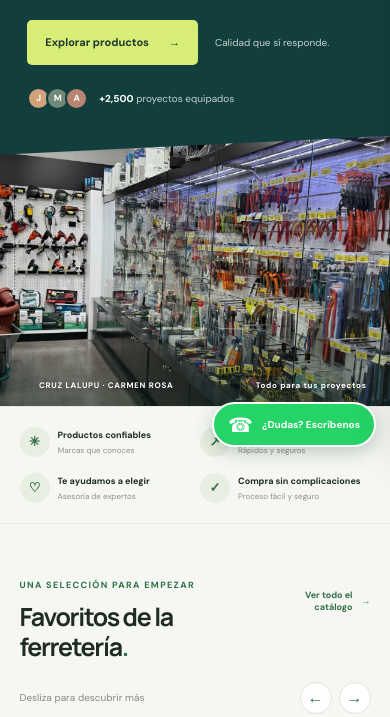
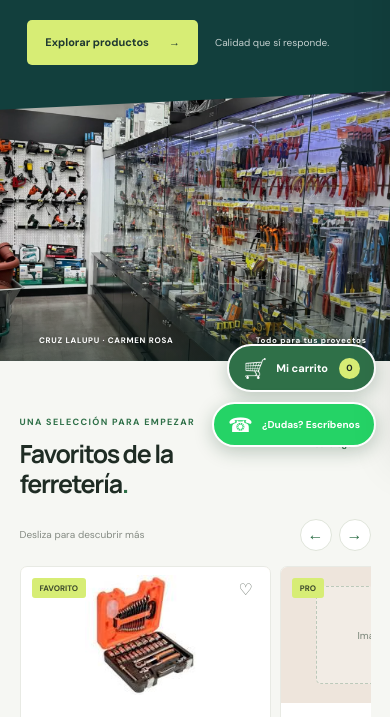
Before and after one commit to fjtrelles-ship-it/web-silva, a plain HTML site: page index.html in a window 390 px wide. Shown: the part 383-1100 px from the top of the page. Drawn offline with Linux system fonts and the light colour scheme.

Commit message:
Add files via upload

```diff
--- a/index.html
+++ b/index.html
@@ -9,9 +9,9 @@
   <link rel="preconnect" href="https://fonts.googleapis.com">
   <link rel="preconnect" href="https://fonts.gstatic.com" crossorigin>
   <link href="https://fonts.googleapis.com/css2?family=DM+Sans:wght@400;500;600;700&family=Manrope:wght@400;500;600;700;800&display=swap" rel="stylesheet">
-  <link rel="stylesheet" href="style.css?v=2">
+  <link rel="stylesheet" href="style.css?v=3">
   <script src="productos.js" defer></script>
-  <script src="script.js" defer></script>
+  <script src="script.js?v=3" defer></script>
 </head>
 <body>
   <header class="site-header">
@@ -34,7 +34,7 @@
       <button class="cart-trigger" id="cart-trigger" data-open-cart type="button" aria-label="Abrir carrito">
         <span class="cart-icon" aria-hidden="true">🛒</span>
         <span class="cart-trigger-label">Mi carrito</span>
-        <span class="cart-count" id="cart-count">0</span>
+        <span class="cart-count" data-cart-count>0</span>
       </button>
     </div>
   </header>
@@ -59,23 +59,12 @@
           <a class="button button-dark" href="catalogo.html">Explorar productos <span aria-hidden="true">→</span></a>
           <span class="hero-note">Calidad que sí responde.</span>
         </div>
-        <div class="hero-proof">
-          <div class="proof-avatars" aria-hidden="true"><i>J</i><i>M</i><i>A</i></div>
-          <span><strong>+2,500</strong> proyectos equipados</span>
-        </div>
       </div>
       <div class="hero-art">
         <img class="hero-photo" src="imagenes/FRONT.webp" alt="Interior de la ferretería Cruz Lalupu Carmen Rosa">
         <div class="art-caption"><span>CRUZ LALUPU · CARMEN ROSA</span><span>Todo para tus proyectos</span></div>
       </div>
       <div class="hero-index" aria-hidden="true">CRUZ LALUPU · CARMEN ROSA</div>
-    </section>
-
-    <section class="benefits" aria-label="Beneficios">
-      <div class="benefit"><span class="benefit-icon">✳</span><span><strong>Productos confiables</strong><small>Marcas que conoces</small></span></div>
-      <div class="benefit"><span class="benefit-icon">↗</span><span><strong>Envíos a tu puerta</strong><small>Rápidos y seguros</small></span></div>
-      <div class="benefit"><span class="benefit-icon">♡</span><span><strong>Te ayudamos a elegir</strong><small>Asesoría de expertos</small></span></div>
-      <div class="benefit"><span class="benefit-icon">✓</span><span><strong>Compra sin complicaciones</strong><small>Proceso fácil y seguro</small></span></div>
     </section>
 
     <section class="products-section favorites-section" id="productos" aria-labelledby="products-title">
@@ -155,6 +144,11 @@
   </aside>
 
   <div class="toast" id="toast" role="status" aria-live="polite"></div>
+  <button class="cart-float" data-open-cart type="button" aria-label="Abrir carrito">
+    <span class="cart-icon" aria-hidden="true">🛒</span>
+    <span>Mi carrito</span>
+    <span class="cart-count" data-cart-count>0</span>
+  </button>
   <a class="whatsapp-float" href="https://wa.me/51984594013?text=Hola%2C%20necesito%20ayuda%20con%20un%20producto." target="_blank" rel="noopener noreferrer" aria-label="Contactar por WhatsApp">
     <span aria-hidden="true">☎</span><span class="whatsapp-label">¿Dudas? Escríbenos</span>
   </a>
--- a/script.js
+++ b/script.js
@@ -15,6 +15,7 @@ const scrim = document.querySelector("#scrim");
 const cartItems = document.querySelector("#cart-items");
 const cartEmpty = document.querySelector("#cart-empty");
 const cartSummary = document.querySelector("#cart-summary");
+const cartCounts = document.querySelectorAll("[data-cart-count]");
 const deliverySelect = document.querySelector("#delivery-method");
 const favorites = loadFavorites();
 let recentlyAddedProductId = null;
@@ -133,7 +134,7 @@ function estimatedTotal() {
 function renderCart() {
   if (!cartDrawer) return;
   const quantity = cartQuantity();
-  document.querySelector("#cart-count").textContent = quantity;
+  cartCounts.forEach((count) => { count.textContent = quantity; });
   document.querySelector("#drawer-count").textContent = `(${quantity})`;
   document.querySelector("#cart-subtotal").textContent = money.format(cartSubtotal());
   document.querySelector("#checkout-total").textContent = money.format(estimatedTotal());
@@ -200,7 +201,6 @@ function addToCart(productId) {
   saveCart();
   renderCart();
   const addButton = productGrid?.querySelector(`[data-add="${productId}"]`);
-  const cartCount = document.querySelector("#cart-count");
   if (addButton) {
     const originalContent = addButton.innerHTML;
     addButton.classList.add("is-added");
@@ -213,12 +213,12 @@ function addToCart(productId) {
       addButton.innerHTML = originalContent;
     }, 1000);
   }
-  if (cartCount) {
+  cartCounts.forEach((cartCount) => {
     cartCount.classList.remove("is-bumped");
     void cartCount.offsetWidth;
     cartCount.classList.add("is-bumped");
     window.setTimeout(() => cartCount.classList.remove("is-bumped"), 500);
-  }
+  });
   showToast(`${product.name} se agregó al carrito`);
 }
 
--- a/style.css
+++ b/style.css
@@ -66,24 +66,11 @@ h1, h2, h3, p { margin-top: 0; }
 .hero .button-dark { background: var(--lime); color: #1f3831; }
 .hero .button-dark:hover { background: #e1f58a; }
 .hero-note { color: rgb(255 255 255 / 75%); font-size: 10px; }
-.hero-proof { display: flex; align-items: center; gap: 11px; margin-top: 34px; color: rgb(255 255 255 / 75%); font-size: 10px; }
-.hero-proof strong { color: #fff; }
-.proof-avatars { display: flex; padding-left: 4px; }
-.proof-avatars i { width: 23px; height: 23px; display: grid; place-items: center; margin-left: -4px; border: 2px solid #123f3d; border-radius: 50%; background: #d2a27b; color: #fff; font-size: 9px; font-style: normal; font-weight: 700; }
-.proof-avatars i:nth-child(2) { background: #708978; }
-.proof-avatars i:nth-child(3) { background: #b98571; }
 .hero-art { position: relative; min-height: 440px; align-self: stretch; overflow: hidden; clip-path: polygon(9% 0, 100% 0, 100% 100%, 0 100%); }
 .hero-art::after { content: ""; position: absolute; inset: 0; background: linear-gradient(0deg, rgb(13 34 31 / 55%), transparent 34%); }
 .hero-photo { position: absolute; inset: 0; width: 100%; height: 100%; object-fit: cover; object-position: center; }
 .art-caption { position: absolute; z-index: 1; right: 6%; bottom: 6%; left: 10%; display: flex; justify-content: space-between; gap: 12px; color: #fff; font-size: 8px; font-weight: 700; letter-spacing: .7px; text-shadow: 0 1px 5px rgb(0 0 0 / 35%); }
 .hero-index { position: absolute; left: 2%; bottom: 41px; color: rgb(255 255 255 / 50%); font-size: 8px; font-weight: 700; letter-spacing: 1.5px; writing-mode: vertical-rl; transform: rotate(180deg); }
-
-.benefits { display: grid; grid-template-columns: repeat(4, 1fr); gap: 22px; max-width: 1280px; padding: 23px 6.25%; margin: 0 auto; border-top: 1px solid var(--line); border-bottom: 1px solid var(--line); }
-.benefit { display: flex; align-items: center; gap: 11px; }
-.benefit-icon { width: 34px; height: 34px; display: grid; flex: 0 0 auto; place-items: center; border-radius: 50%; background: #e8eee1; color: var(--green); font-size: 15px; font-weight: 700; }
-.benefit strong, .benefit small { display: block; }
-.benefit strong { font-size: 10px; }
-.benefit small { margin-top: 4px; color: #8b9189; font-size: 9px; }
 
 .products-section { max-width: 1280px; padding: 66px 6.25% 51px; margin: 0 auto; scroll-margin-top: 20px; }
 .section-heading { display: flex; align-items: end; justify-content: space-between; }
@@ -177,7 +164,6 @@ body.has-open-cart { overflow: hidden; }
   .hero-copy { padding-right: 4vw; padding-left: 5vw; }
   .hero h1 { font-size: clamp(38px, 5vw, 49px); }
   .hero-art { min-height: 400px; }
-  .benefits { padding-right: 4%; padding-left: 4%; }
   .products-section { padding-right: 4%; padding-left: 4%; }
   .product-grid { grid-template-columns: repeat(3, minmax(0, 1fr)); }
   .project-banner { margin-right: 4%; margin-left: 4%; }
@@ -204,14 +190,8 @@ body.has-open-cart { overflow: hidden; }
   .hero-copy { padding: 40px 7% 26px; }
   .hero h1 { margin-top: 13px; font-size: clamp(34px, 10.5vw, 48px); letter-spacing: -2.3px; }
   .hero-copy > p { max-width: 330px; font-size: 12px; }
-  .hero-proof { margin-top: 22px; }
   .hero-art { min-height: 270px; clip-path: polygon(0 7%, 100% 0, 100% 100%, 0 100%); }
   .hero-index { display: none; }
-  .benefits { grid-template-columns: repeat(2, 1fr); gap: 16px 10px; padding: 20px 5%; }
-  .benefit { gap: 8px; }
-  .benefit-icon { width: 30px; height: 30px; font-size: 13px; }
-  .benefit strong { font-size: 9px; }
-  .benefit small { font-size: 8px; }
   .products-section { padding: 48px 5% 39px; }
   .section-heading { align-items: start; gap: 10px; }
   .section-heading h2 { max-width: 250px; font-size: 25px; }
@@ -245,7 +225,8 @@ body.has-open-cart { overflow: hidden; }
 .product-visual { background: var(--product-bg, #eaf0e5); }
 .product-image-placeholder { z-index: 1; width: min(72%, 210px); height: 72%; display: grid; place-items: center; border: 1px dashed rgb(47 112 72 / 28%); border-radius: 5px; background: rgb(255 255 255 / 28%); color: #788477; font-size: 10px; }
 .product-image { z-index: 1; width: 100%; height: 100%; object-fit: contain; }
-.cart-item-visual .product-image { width: 100%; height: 100%; padding: 5px; }
+.product-visual > .product-image { position: absolute; inset: 0; padding: 8px; object-position: center; background: #fff; }
+.cart-item-visual .product-image { padding: 5px; }
 .cart-item-visual .product-image-placeholder { width: 90%; height: 90%; font-size: 7px; text-align: center; }
 .cart-item-visual { overflow: hidden; }
 .product-badge, .favorite-button { z-index: 2; }
@@ -281,9 +262,13 @@ body.has-open-cart { overflow: hidden; }
 .field-label { margin-top: 10px; }
 .form-field { min-height: 39px; }
 textarea.form-field { min-height: 58px; }
-.whatsapp-float { position: fixed; z-index: 9; right: 20px; bottom: 20px; display: flex; align-items: center; gap: 9px; min-height: 48px; padding: 0 16px; border: 2px solid #fff; border-radius: 28px; background: #25d366; color: #fff; box-shadow: 0 5px 18px rgb(20 62 34 / 25%); font-size: 20px; transition: transform .18s, box-shadow .18s; }
+.whatsapp-float { position: fixed; z-index: 9; right: 20px; bottom: calc(20px + env(safe-area-inset-bottom)); display: flex; align-items: center; gap: 9px; min-height: 48px; padding: 0 16px; border: 2px solid #fff; border-radius: 28px; background: #25d366; color: #fff; box-shadow: 0 5px 18px rgb(20 62 34 / 25%); font-size: 20px; transition: transform .18s, box-shadow .18s; }
 .whatsapp-float:hover { transform: translateY(-2px); box-shadow: 0 8px 22px rgb(20 62 34 / 30%); }
 .whatsapp-label { font-size: 10px; font-weight: 700; }
+.cart-float { position: fixed; z-index: 9; right: 20px; bottom: calc(80px + env(safe-area-inset-bottom)); display: inline-flex; align-items: center; gap: 9px; min-height: 52px; padding: 0 16px; border: 2px solid #fff; border-radius: 28px; background: var(--green); color: #fff; box-shadow: 0 5px 18px rgb(20 62 34 / 25%); font-size: 11px; font-weight: 700; cursor: pointer; transition: transform .18s, background .18s, box-shadow .18s; }
+.cart-float:hover { transform: translateY(-2px); background: var(--green-dark); box-shadow: 0 8px 22px rgb(20 62 34 / 30%); }
+.cart-float .cart-icon { filter: grayscale(1) brightness(0) invert(1); }
+.cart-float .cart-count { position: static; width: 21px; height: 21px; margin-left: 2px; }
 
 @media (max-width: 980px) {
   .product-carousel { grid-auto-columns: calc((100% - 28px) / 3); }
@@ -306,7 +291,8 @@ textarea.form-field { min-height: 58px; }
   .catalog-grid { gap: 9px; }
   .catalog-toolbar { margin-bottom: 9px; }
   .form-row { gap: 9px; }
-  .whatsapp-float { right: 14px; bottom: 14px; min-height: 45px; padding: 0 14px; }
+  .whatsapp-float { right: 14px; bottom: calc(14px + env(safe-area-inset-bottom)); min-height: 45px; padding: 0 14px; }
+  .cart-float { right: 14px; bottom: calc(69px + env(safe-area-inset-bottom)); min-height: 48px; padding: 0 14px; }
 }
 
 .cart-drawer .cart-items { flex: 0 1 30vh; min-height: 90px; }
```
Also changed, not shown: catalogo.html (+7 -5 lines).
